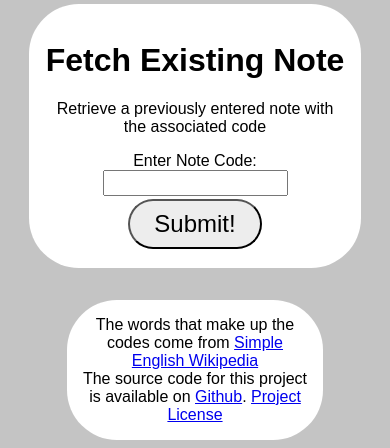
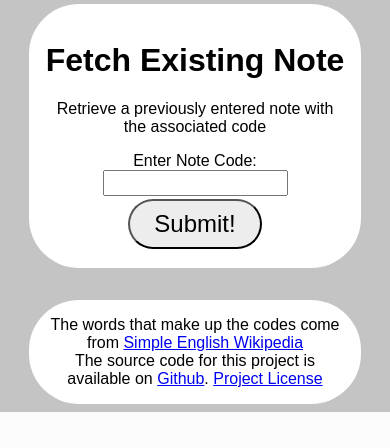
Before and after one commit to lkellar/shelf, a Flask app: page /?find=failed in a window 390 px wide. Shown: the part 585-1033 px from the top of the page. After the commit the page ends 997 px from the top, so only its background shows below. Run offline with Flask 2, Linux system fonts and the light colour scheme.

Commit message:
made footer longer

```diff
--- a/static/style.css
+++ b/static/style.css
@@ -59,7 +59,7 @@ input[type="number"] {
 }
 
 @media only screen and (max-width: 800px) {
-    main, .surround, nav {
+    main, .surround, nav, footer {
         width: 80%;
     }
 
```
